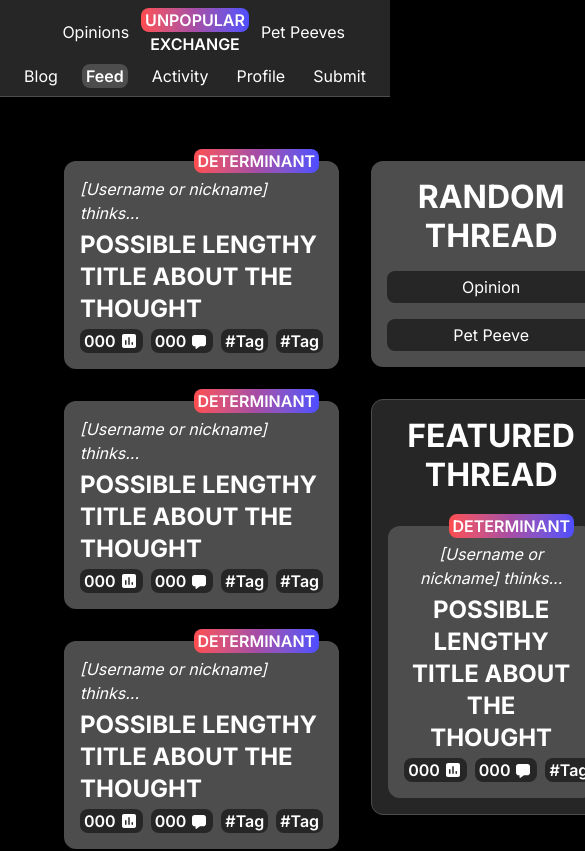
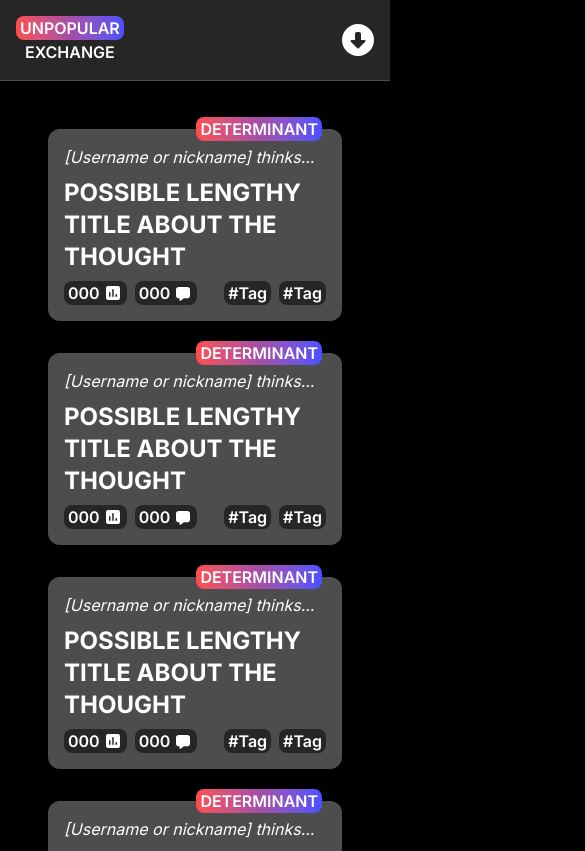
Before and after one commit to PresidentTree94/unpopular-exchange, a Next.js app: page /feed in a window 390 px wide. Shown: the top 851 px of the page, 585 px wide, since content can reach past the window. Built offline with nearby package versions, Linux system fonts and the light colour scheme.

Commit message:
Implemented navbar and thread responsiveness.

```diff
--- a/src/app/(main)/layout.tsx
+++ b/src/app/(main)/layout.tsx
@@ -1,6 +1,9 @@
 "use client";
 import Link from "next/link";
 import { usePathname } from "next/navigation";
+import { FontAwesomeIcon } from "@fortawesome/react-fontawesome";
+import { faCircleDown } from "@fortawesome/free-solid-svg-icons";
+import { useState } from "react";
 
 export default function NavLayout({
   children,
@@ -8,23 +11,29 @@ export default function NavLayout({
   children: React.ReactNode;
 }>) {
 
+  const [isOpen, setIsOpen] = useState(false);
+  const toggleMenu = () => {setIsOpen(!isOpen);};
+  const closeMenu = () => {setIsOpen(false);};
   const pathname = usePathname();
 
   return (
     <>
-      <nav className="bordered border-b grid py-2 gap-2 grid-cols-[1fr_min-content_1fr] items-center sticky top-0 z-1">
-        <Link href="/" className="col-2 text-center uppercase font-semibold"><span>Unpopular</span> Exchange</Link>
-        <Link href="/opinions" className={`${pathname === "/opinions" ? "active bg-unpopular" : ""} col-1 row-1 justify-self-end hover:bg-unpopular`}>Opinions</Link>
-        <Link href="/peeves" className={`${pathname === "/peeves" ? "active bg-popular" : ""} col-3 row-1 justify-self-start hover:bg-popular`}>Pet Peeves</Link>
-        <div className="col-span-full flex justify-evenly">
-          <Link href="/blog" className={pathname === "/blog" ? "active" : ""}>Blog</Link>
-          <Link href="/feed" className={pathname === "/feed" ? "active": ""}>Feed</Link>
-          <Link href="/activity" className={pathname === "/activity" ? "active" : ""}>Activity</Link>
-          <Link href="/profile" className={pathname.startsWith("/profile") ? "active" : ""}>Profile</Link>
-          <Link href="/submit" className={pathname === "/submit" ? "active" : ""}>Submit</Link>
+      <nav className={`transition-[max-height] bordered border-b items-center top-0 z-1 flex flex-col sm:grid sm:grid-cols-[1fr_min-content_1fr] p-4 sm:pb-2 sm:pt-3 sm:px-0 gap-4 sm:gap-2 fixed w-full overflow-hidden ${isOpen ? "max-h-[22.55rem]" : "max-h-[5.05rem] sm:max-h-none"}`}>
+        <div className="col-2 flex items-center justify-between w-full">
+          <Link href="/" className="uppercase font-semibold w-min text-center"><span>Unpopular</span> Exchange</Link>
+          <FontAwesomeIcon icon={faCircleDown} className={`${isOpen ? "rotate-180": ""} sm:!hidden transition-transform !h-8 !w-auto hover:cursor-pointer`} onClick={toggleMenu} />
+        </div>
+        <Link href="/opinions" className={`${pathname === "/opinions" ? "active bg-unpopular" : ""} col-1 row-1 justify-self-end hover:bg-unpopular`} onClick={closeMenu}>Opinions</Link>
+        <Link href="/peeves" className={`${pathname === "/peeves" ? "active bg-popular" : ""} col-3 row-1 justify-self-start hover:bg-popular`} onClick={closeMenu}>Pet Peeves</Link>
+        <div className={`col-span-full flex flex-col sm:flex-row items-center gap-4 sm:gap-0 sm:justify-evenly`}>
+          <Link href="/blog" className={pathname === "/blog" ? "active" : ""} onClick={closeMenu}>Blog</Link>
+          <Link href="/feed" className={pathname === "/feed" ? "active": ""} onClick={closeMenu}>Feed</Link>
+          <Link href="/activity" className={pathname === "/activity" ? "active" : ""} onClick={closeMenu}>Activity</Link>
+          <Link href="/profile" className={pathname.startsWith("/profile") ? "active" : ""} onClick={closeMenu}>Profile</Link>
+          <Link href="/submit" className={pathname === "/submit" ? "active" : ""} onClick={closeMenu}>Submit</Link>
         </div>
       </nav>
-      <main className="p-16 max-w-344 m-auto flex flex-col gap-8">{children}</main>
+      <main className="p-12 md:p-16 max-w-344 mx-auto mt-[5.05rem] sm:mt-[6.3rem] flex flex-col items-center gap-8 overflow-hidden">{children}</main>
     </>
   );
 }
--- a/src/app/globals.css
+++ b/src/app/globals.css
@@ -37,11 +37,11 @@
     @apply bg-linear-to-r from-unpopular via-[rgb(166,77,166)] to-popular rounded-lg px-1 font-semibold uppercase inline-block;
   }
 
-  nav a:not(nav > a:first-of-type) {
+  nav a:not(nav > div:first-of-type a) {
     @apply px-1 rounded-lg;
   }
 
-  nav div a:hover, nav div a.active {
+  nav div:last-of-type a:hover, nav div a.active {
     @apply bg-secondary;
   }
 
@@ -64,6 +64,10 @@
   hr {
     @apply grow border-b border-dotted;
   }
+
+  main > * {
+    width: max(14rem, 100%);
+  }
 }
 
 @layer components {
--- a/src/components/Thread.tsx
+++ b/src/components/Thread.tsx
@@ -3,18 +3,18 @@ import { faSquarePollVertical, faMessage } from "@fortawesome/free-solid-svg-ico
 
 export default function Thread() {
   return (
-    <div className="box relative">
+    <div className="box relative text-left @container">
       <i>[Username or nickname] thinks...</i>
-      <h3 className="my-1">Possible lengthy title about the thought</h3>
+      <h3 className="my-2">Possible lengthy title about the thought</h3>
       <span className="absolute bottom-full right-5 translate-y-1/2">Determinant</span>
-      <div className="flex justify-between gap-2">
+      <div className="flex gap-2 justify-between @max-3xs:flex-col">
         <div className="flex gap-2">
-          <p className="tag flex items-center gap-[0.1875rem]">000<FontAwesomeIcon icon={faSquarePollVertical} className="!h-4"/></p>
-          <p className="tag flex items-center gap-[0.1875rem]">000<FontAwesomeIcon icon={faMessage} className="!h-[0.875rem]" /></p>
+          <p className="tag flex items-center justify-center gap-[0.1875rem] flex-1 @max-3xs:p-1">000<FontAwesomeIcon icon={faSquarePollVertical} className="!h-4"/></p>
+          <p className="tag flex items-center justify-center gap-[0.1875rem] flex-1 @max-3xs:p-1">000<FontAwesomeIcon icon={faMessage} className="!h-[0.875rem]" /></p>
         </div>
         <div className="flex gap-2">
-          <p className="tag">#Tag</p>
-          <p className="tag">#Tag</p>
+          <p className="tag flex justify-center flex-1 @max-3xs:p-1">#Tag</p>
+          <p className="tag flex justify-center flex-1 @max-3xs:p-1">#Tag</p>
         </div>
       </div>
     </div>
--- a/src/shared/Sidebar.tsx
+++ b/src/shared/Sidebar.tsx
@@ -7,7 +7,7 @@ export default function SidebarLayout({
   return (
     <section className="flex gap-8">
       <article className="flex flex-col flex-1 gap-8">{articleContent}</article>
-      <aside className="w-60 flex flex-col gap-8 text-center">{asideContent}</aside>
+      <aside className="w-64 hidden lg:flex flex-col gap-8 text-center">{asideContent}</aside>
     </section>
   );
 }
```
